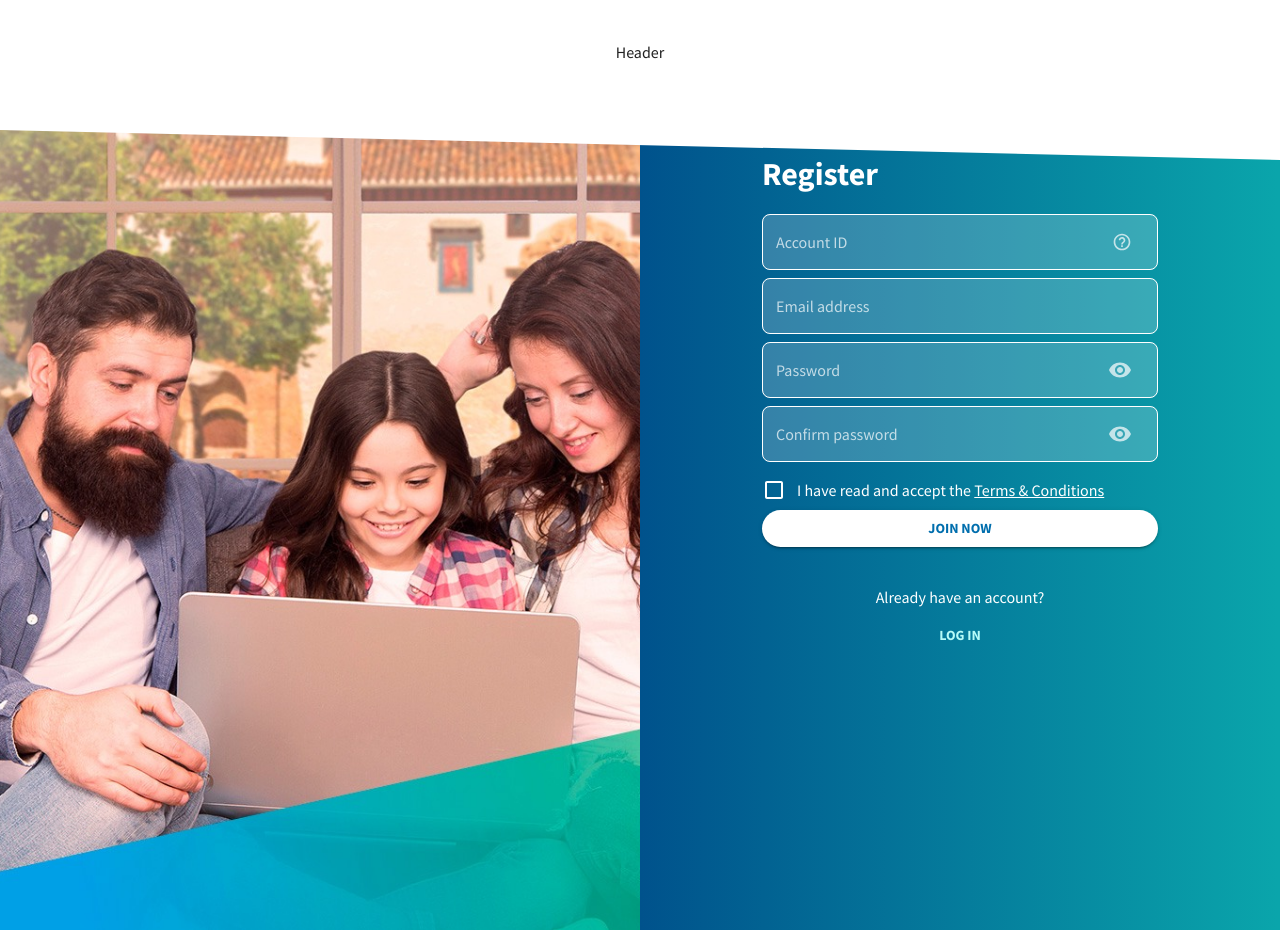
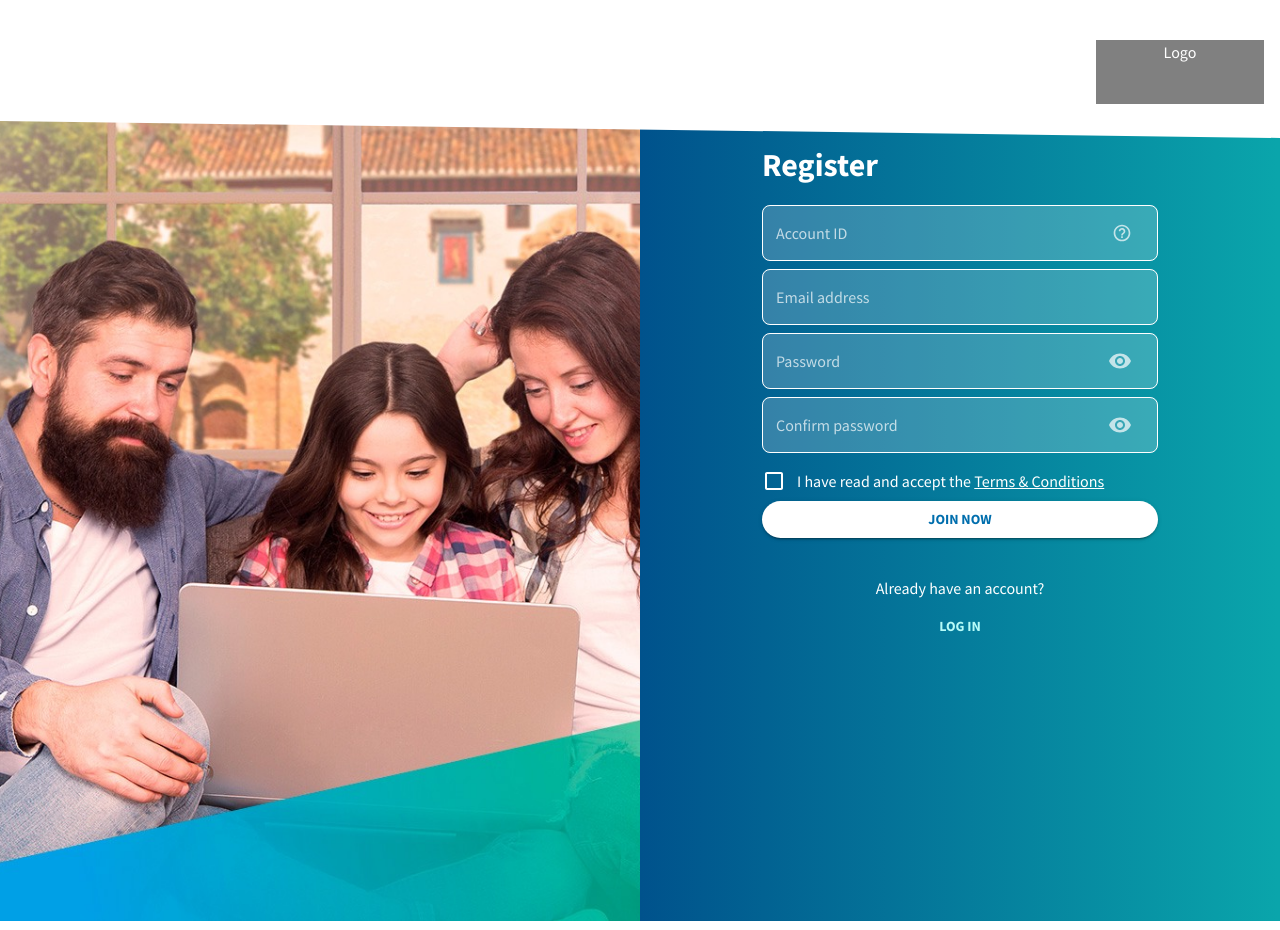
Before and after one commit to srzvan/symmetrical-octo-fiesta, a Next.js app: page / in a window 1280 px wide. Built offline with nearby package versions, Linux system fonts and the light colour scheme.

Commit message:
folder structure rework

```diff
--- a/src/components/SplashScreen.tsx
+++ b/src/app/components/SplashScreen.tsx
@@ -1,5 +1,5 @@
 import * as React from "react";
-import { Fade, Grid, makeStyles, Typography } from "@material-ui/core";
+import { Grid, makeStyles, Typography } from "@material-ui/core";
 
 var { useEffect, useState } = React;
 
--- a/src/components/RegisterForm.tsx
+++ b/src/domain/auth/components/RegisterForm.tsx
@@ -15,7 +15,7 @@ import {
   Zoom,
 } from "@material-ui/core";
 
-import DarkTooltip from "../components/DarkTooltip";
+import DarkTooltip from "../../../app/components/DarkTooltip";
 
 import { Visibility as VisibilityIcon } from "@material-ui/icons";
 import { HelpOutlineRounded as HelpOutlineRoundedIcon } from "@material-ui/icons";
@@ -101,7 +101,7 @@ function RegisterForm() {
             <DarkTooltip
               TransitionComponent={Zoom}
               TransitionProps={{ timeout: 250 }}
-              placement="bottom"
+              placement="bottom-start"
               PopperProps={{
                 disablePortal: true,
                 popperOptions: {
--- a/pages/_app.tsx
+++ b/src/pages/_app.tsx
@@ -2,11 +2,11 @@ import * as React from "react";
 import Head from "next/head";
 import { createMuiTheme, CssBaseline, responsiveFontSizes, ThemeProvider } from "@material-ui/core";
 
-import SplashScreen from "../src/components/SplashScreen";
+import SplashScreen from "../app/components/SplashScreen";
 
-import { theme as themeObject } from "../src/theme";
+import { theme as themeObject } from "../styles/theme";
 
-import "../src/global-styles.css";
+import "../styles/global-styles.css";
 
 var theme = responsiveFontSizes(createMuiTheme(themeObject));
 
--- a/pages/index.tsx
+++ b/src/pages/index.tsx
@@ -1,17 +1,25 @@
 import * as React from "react";
 import { Button, Container, Grid, Hidden, makeStyles, Theme, Typography } from "@material-ui/core";
 
-import RegisterForm from "../src/components/RegisterForm";
+import RegisterForm from "../domain/auth/components/RegisterForm";
 
 var useStyles = makeStyles((theme: Theme) => ({
   header: {
     padding: "40px 16px 34px 16px",
-    height: "130px",
-    textAlign: "center",
-    backgroundColor: "transparent",
+    marginBottom: "-17px",
+    textAlign: "right",
+    clipPath: "polygon(0 0, 100% 0, 100% 100%, 0 calc(75% - 17px))",
+    "& > p": {
+      display: "inline-block",
+      width: "168px",
+      height: "64px",
+      backgroundColor: "gray",
+      color: "white",
+      textAlign: "center",
+    },
   },
   grid: {
-    clipPath: "polygon(0 0, 100% 30px, 100% 100%, 0% 100%)",
+    clipPath: "polygon(0 0, 100% 17px, 100% 100%, 0% 100%)",
     height: "100%",
   },
   leftColumn: {
@@ -48,7 +56,7 @@ function Register() {
   return (
     <>
       <header className={classes.header}>
-        <Typography variant="body1">Header</Typography>
+        <Typography variant="body1">Logo</Typography>
       </header>
       <Grid container className={classes.grid}>
         <Hidden mdDown>
```
Also changed, not shown: src/app/components/DarkTooltip.tsx (renamed from src/components/DarkTooltip.tsx), src/pages/_document.tsx (renamed from pages/_document.tsx), src/pages/log-in/index.tsx (renamed from pages/log-in/index.tsx), src/styles/global-styles.css (renamed from src/global-styles.css), src/styles/theme.ts (renamed from src/theme.ts).
